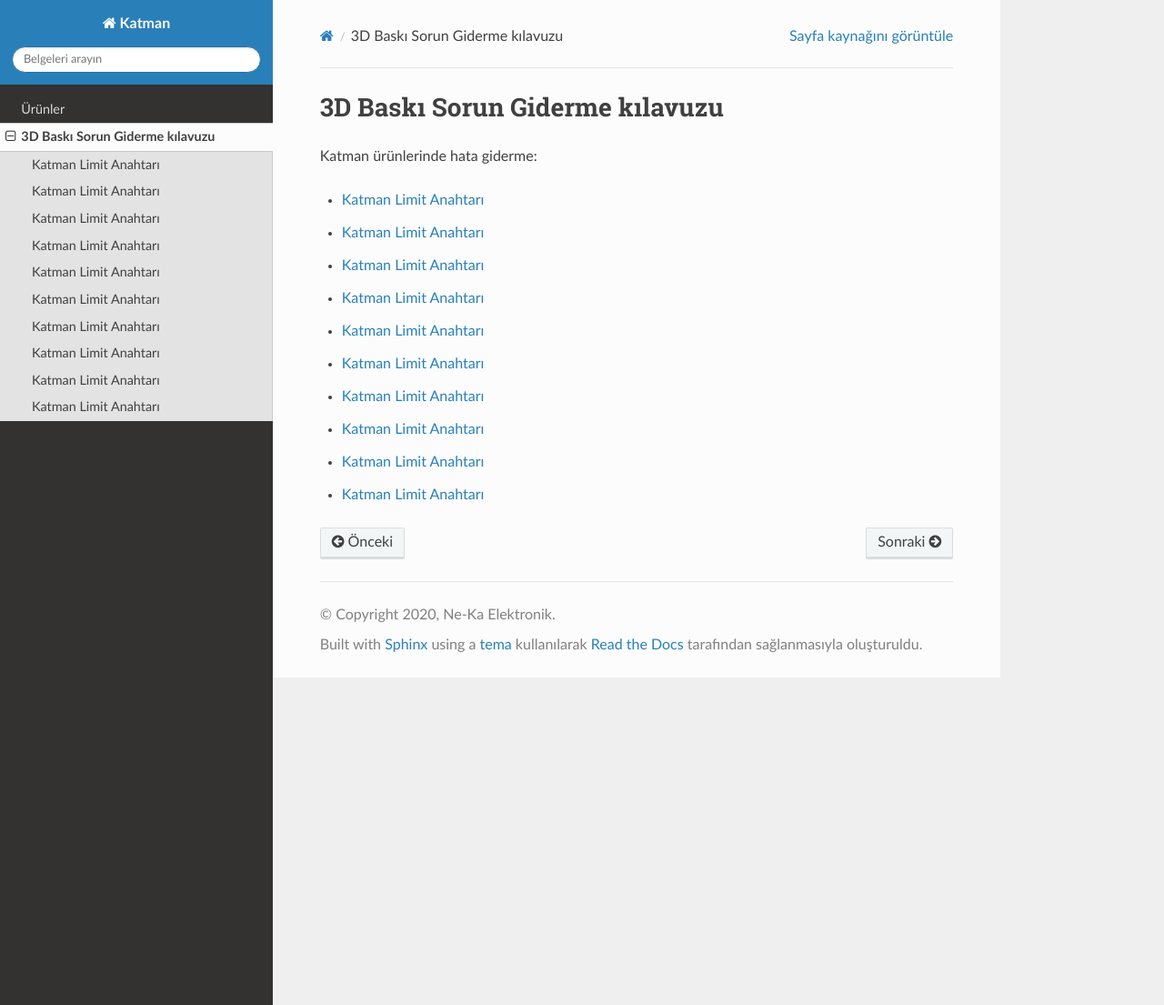
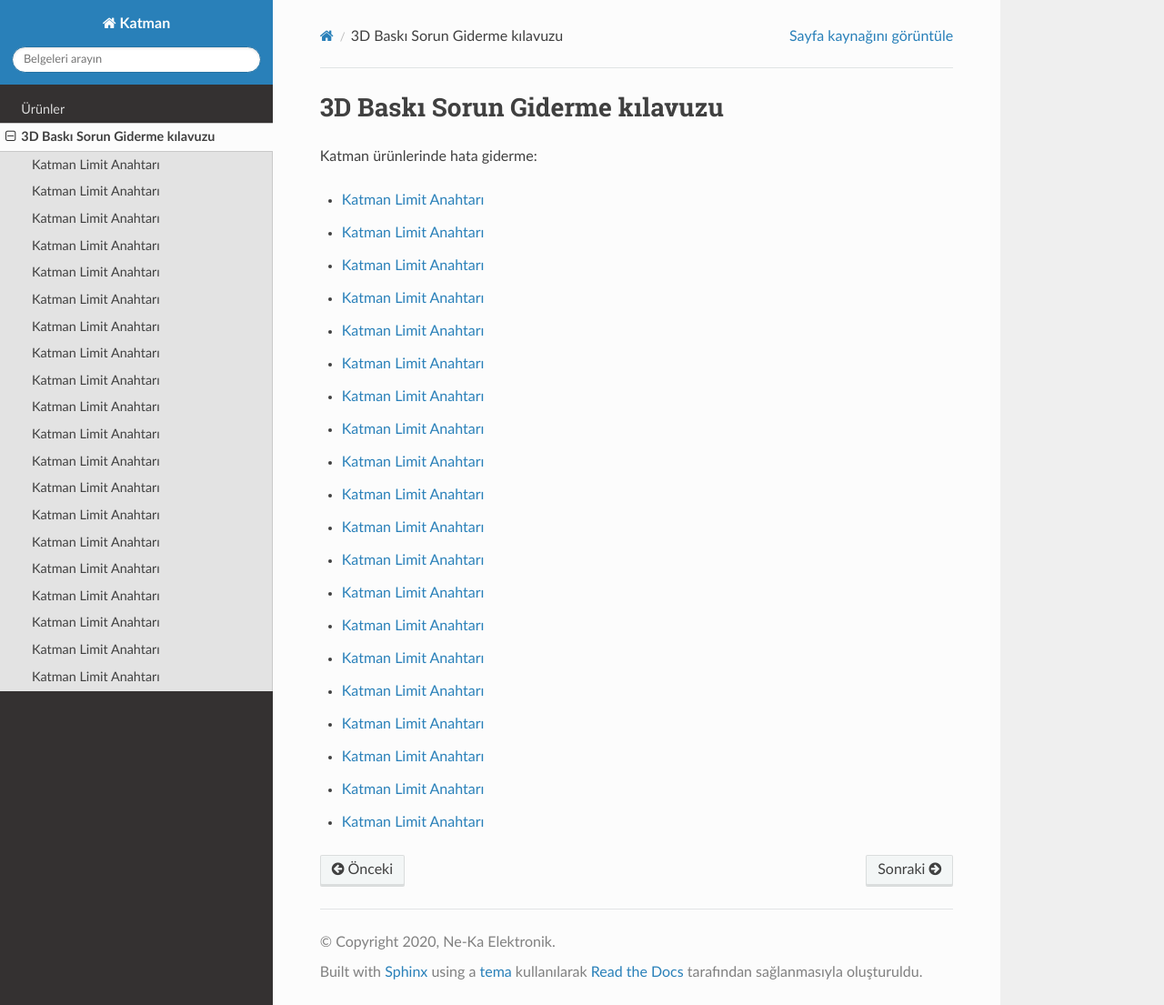
Before and after one commit to katman3d/katman-docs, a Sphinx documentation site: the page built from docs/sorungiderme.rst, in a window 1280 px wide and 1105 px high. Shown: the whole window at 91% size. Built offline with Sphinx 7.4.7 and the Read the Docs theme 2.0.0, drawn with Linux system fonts in a browser that asks for light colours.

Commit message:
isimler guncellendi

```diff
--- /dev/null
+++ b/docs/sorunlar/baskikoselerikalkiyor.rst
@@ -0,0 +1,9 @@
+Katman Limit Anahtarı
+=====================
+
+.. toctree::
+   :glob:
+   :maxdepth: 4
+
+Yerli üretim Katman Limit Anahtarı ile makinelerinizin eksenlerinde sınır kontrolünü yapabilirsiniz.
+Bilgi kitapçığı için :download:`tıklayınız <Katman SWC broşür.pdf>`.
--- /dev/null
+++ b/docs/sorunlar/baskisirasindafilamentgelmiyor.rst
@@ -0,0 +1,9 @@
+Katman Limit Anahtarı
+=====================
+
+.. toctree::
+   :glob:
+   :maxdepth: 4
+
+Yerli üretim Katman Limit Anahtarı ile makinelerinizin eksenlerinde sınır kontrolünü yapabilirsiniz.
+Bilgi kitapçığı için :download:`tıklayınız <Katman SWC broşür.pdf>`.
--- /dev/null
+++ b/docs/sorunlar/baskitabanigenisliyor.rst
@@ -0,0 +1,9 @@
+Katman Limit Anahtarı
+=====================
+
+.. toctree::
+   :glob:
+   :maxdepth: 4
+
+Yerli üretim Katman Limit Anahtarı ile makinelerinizin eksenlerinde sınır kontrolünü yapabilirsiniz.
+Bilgi kitapçığı için :download:`tıklayınız <Katman SWC broşür.pdf>`.
--- /dev/null
+++ b/docs/sorunlar/baskitablayayapismiyor.rst
@@ -0,0 +1,9 @@
+Katman Limit Anahtarı
+=====================
+
+.. toctree::
+   :glob:
+   :maxdepth: 4
+
+Yerli üretim Katman Limit Anahtarı ile makinelerinizin eksenlerinde sınır kontrolünü yapabilirsiniz.
+Bilgi kitapçığı için :download:`tıklayınız <Katman SWC broşür.pdf>`.
--- /dev/null
+++ b/docs/sorunlar/filamentbitti.rst
@@ -0,0 +1,9 @@
+Katman Limit Anahtarı
+=====================
+
+.. toctree::
+   :glob:
+   :maxdepth: 4
+
+Yerli üretim Katman Limit Anahtarı ile makinelerinizin eksenlerinde sınır kontrolünü yapabilirsiniz.
+Bilgi kitapçığı için :download:`tıklayınız <Katman SWC broşür.pdf>`.
--- /dev/null
+++ b/docs/sorunlar/filamentezilmesi.rst
@@ -0,0 +1,9 @@
+Katman Limit Anahtarı
+=====================
+
+.. toctree::
+   :glob:
+   :maxdepth: 4
+
+Yerli üretim Katman Limit Anahtarı ile makinelerinizin eksenlerinde sınır kontrolünü yapabilirsiniz.
+Bilgi kitapçığı için :download:`tıklayınız <Katman SWC broşür.pdf>`.
--- /dev/null
+++ b/docs/sorunlar/icdolguileduvararasibosluk.rst
@@ -0,0 +1,9 @@
+Katman Limit Anahtarı
+=====================
+
+.. toctree::
+   :glob:
+   :maxdepth: 4
+
+Yerli üretim Katman Limit Anahtarı ile makinelerinizin eksenlerinde sınır kontrolünü yapabilirsiniz.
+Bilgi kitapçığı için :download:`tıklayınız <Katman SWC broşür.pdf>`.
--- /dev/null
+++ b/docs/sorunlar/katmanlarkayiyor.rst
@@ -0,0 +1,9 @@
+Katman Limit Anahtarı
+=====================
+
+.. toctree::
+   :glob:
+   :maxdepth: 4
+
+Yerli üretim Katman Limit Anahtarı ile makinelerinizin eksenlerinde sınır kontrolünü yapabilirsiniz.
+Bilgi kitapçığı için :download:`tıklayınız <Katman SWC broşür.pdf>`.
--- /dev/null
+++ b/docs/sorunlar/nozultablayacokyakin.rst
@@ -0,0 +1,9 @@
+Katman Limit Anahtarı
+=====================
+
+.. toctree::
+   :glob:
+   :maxdepth: 4
+
+Yerli üretim Katman Limit Anahtarı ile makinelerinizin eksenlerinde sınır kontrolünü yapabilirsiniz.
+Bilgi kitapçığı için :download:`tıklayınız <Katman SWC broşür.pdf>`.
--- /dev/null
+++ b/docs/sorunlar/nozultikanmasi.rst
@@ -0,0 +1,9 @@
+Katman Limit Anahtarı
+=====================
+
+.. toctree::
+   :glob:
+   :maxdepth: 4
+
+Yerli üretim Katman Limit Anahtarı ile makinelerinizin eksenlerinde sınır kontrolünü yapabilirsiniz.
+Bilgi kitapçığı için :download:`tıklayınız <Katman SWC broşür.pdf>`.
```
Also changed, not shown: docs/sorunlar/sorun1.rst (+10 -0 lines).
